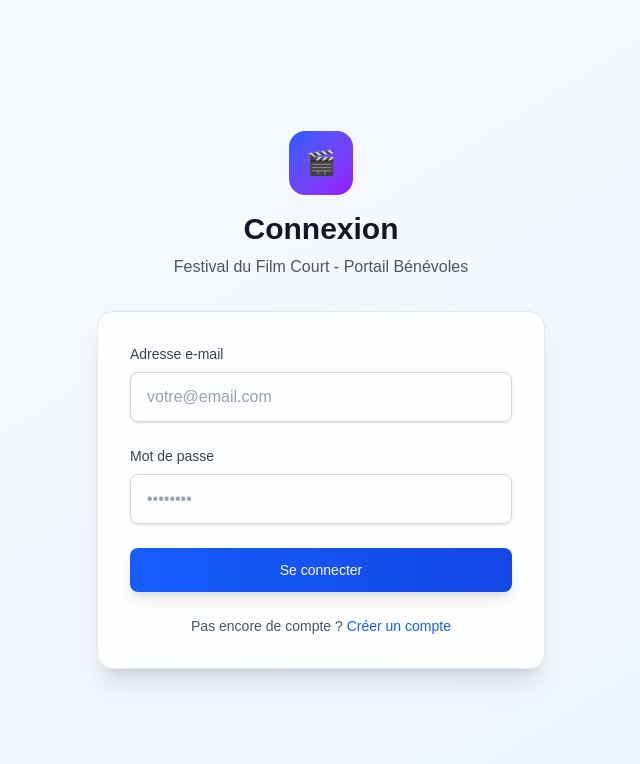
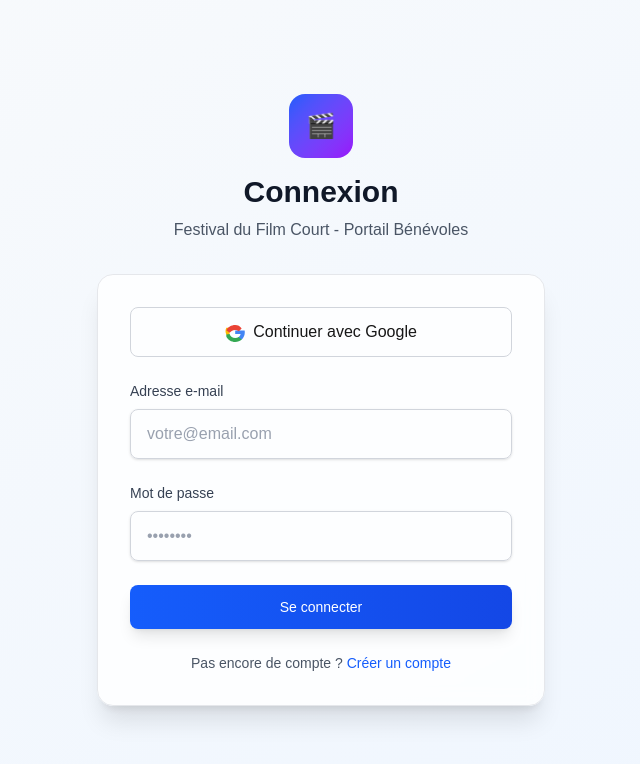
Before and after one commit to albertduplantin/benevoles, a Next.js app: page /login in a window 1280 px wide. Shown: the top 764 px of the page, without its empty margins (319-959 px from the left). Built offline with nearby package versions, Linux system fonts and the light colour scheme; no server answers.

Commit message:
feat: add Google sign-in button

```diff
--- a/src/app/login/page.tsx
+++ b/src/app/login/page.tsx
@@ -44,6 +44,23 @@ export default function LoginPage() {
         </div>
 
         <div className="bg-white/80 backdrop-blur-sm rounded-2xl shadow-xl p-8 border border-gray-200">
+          <button
+            type="button"
+            onClick={async () => {
+              const { error } = await supabase.auth.signInWithOAuth({
+                provider: 'google',
+                options: {
+                  redirectTo: `${process.env.NEXT_PUBLIC_BASE_URL}/auth/callback`,
+                },
+              })
+              if (error) setMessage('Erreur Google: ' + error.message)
+            }}
+            className="w-full mb-6 px-4 py-3 flex items-center justify-center gap-2 border border-gray-300 rounded-lg hover:bg-gray-50 transition"
+          >
+            <svg className="w-5 h-5" viewBox="0 0 533.5 544.3"><path fill="#4285f4" d="M533.5 278.4c0-17.4-1.6-34.1-4.6-50.4H272v95.3h146.9c-6.4 34.4-25.2 63.6-53.7 83.2v68h86.9c50.9-46.8 81.4-115.7 81.4-196.1z"/><path fill="#34a853" d="M272 544.3c72.9 0 134.2-24.1 178.9-65.6l-86.9-68c-24.2 16.2-55.2 25.8-92 25.8-70.7 0-130.6-47.7-152-111.4h-90.2v69.9C72.2 486.7 165.4 544.3 272 544.3z"/><path fill="#fbbc04" d="M120 325.1c-10.8-32.3-10.8-67.8 0-100.1v-69.9H29.8c-28.6 57.1-28.6 124.8 0 181.9L120 325.1z"/><path fill="#ea4335" d="M272 214.5c37.8-.6 73.1 13.8 100.4 39.4l75.1-75.1C403.5 105.1 342.1 80.4 272 81.1 165.4 81.1 72.2 138.7 29.8 224.9l90.2 69.9C141.4 262.2 201.3 214.5 272 214.5z"/></svg>
+            <span>Continuer avec Google</span>
+          </button>
+
           <form onSubmit={handleLogin} className="space-y-6">
             <div>
               <label
```
